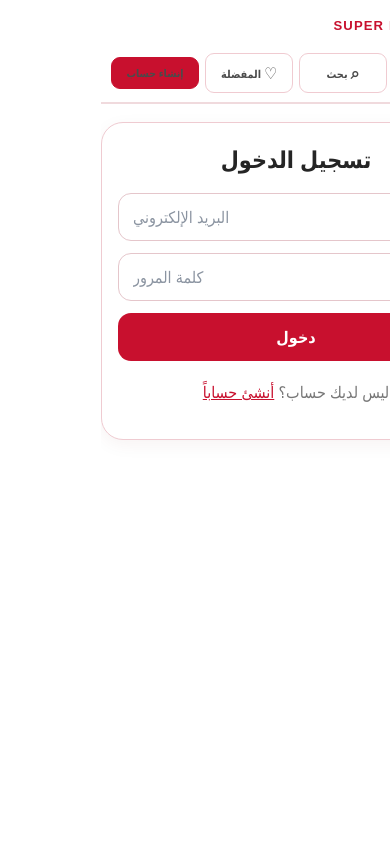
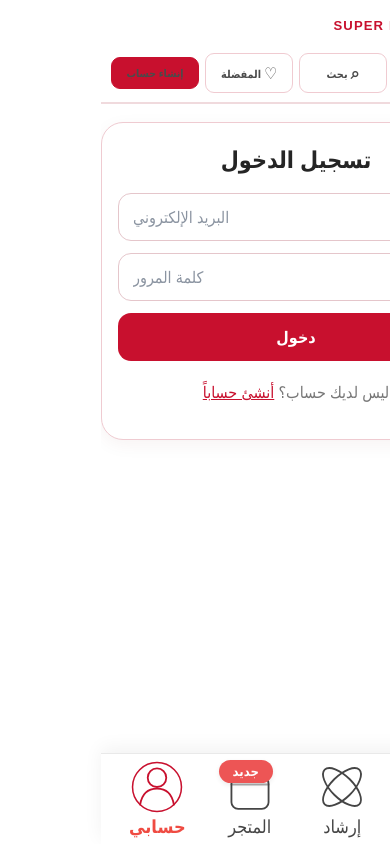
Before and after one commit to orvexdcb/Super_phone, a Next.js app in the folder SUPER_PHONE_starter/apps/web/: page /login in a window 390 px wide. Built offline with nearby package versions, Linux system fonts and the light colour scheme; no server answers.

Commit message:
Add fixed four-tab mobile bottom navigation
Add the reference-style fixed bottom navigation to mobile web and native Expo app with Account, Store, Guide and Home, active-tab styling and a New badge on Store. Preserve existing destinations and backend data.

```diff
--- a/SUPER_PHONE_starter/apps/web/app/layout.tsx
+++ b/SUPER_PHONE_starter/apps/web/app/layout.tsx
@@ -2,6 +2,7 @@ import type { Metadata, Viewport } from "next";
 import "./globals.css";
 import "./superphone-theme.css";
 import Header from "../components/Header";
+import BottomNavigation from "../components/BottomNavigation";
 import PWARegister from "../components/PWARegister";
 import { cookies } from "next/headers";
 
@@ -25,6 +26,7 @@ export default async function RootLayout({ children }: Readonly<{ children: Reac
         <Header />
         <PWARegister />
         {children}
+        <BottomNavigation />
       </body>
     </html>
   );
--- a/SUPER_PHONE_starter/apps/web/app/page.tsx
+++ b/SUPER_PHONE_starter/apps/web/app/page.tsx
@@ -35,7 +35,7 @@ export default async function Home({ searchParams }: { searchParams: SP }) {
         <div className="sp-mark-art" aria-hidden="true"><img src="/pwa-icon-192.png" alt="" /></div>
       </section>
 
-      <section className="sp-category-section">
+      <section id="sp-category-section" className="sp-category-section">
         <div className="sp-section-heading"><div><span className="sp-kicker">{lang==="en"?"EXPLORE":"استكشف"}</span><h2>{copy.categories}</h2></div><span className="sp-heading-mark">✦</span></div>
         <div className="sp-category-grid">
           {categories.map(category=><Link key={category.slug} href={"/?category="+encodeURIComponent(category.slug)+"#sp-search"} className="sp-category">
--- a/SUPER_PHONE_starter/apps/web/app/superphone-theme.css
+++ b/SUPER_PHONE_starter/apps/web/app/superphone-theme.css
@@ -444,3 +444,49 @@ button:focus-visible,a:focus-visible,input:focus-visible,select:focus-visible,te
 .sp-mark-art{background:#C8102E!important;border-color:#fff!important;box-shadow:0 12px 26px rgba(200,16,46,.18)!important;transform:none!important}
 .sp-mark-art img{width:100%;height:100%;object-fit:cover;border-radius:inherit}
 .sp-mark-art span,.sp-mark-art i{display:none!important}
+
+
+/* Mobile bottom navigation matching the SUPER PHONE reference */
+.sp-bottom-nav{display:none}
+@media(max-width:760px){
+  body{padding-bottom:calc(96px + env(safe-area-inset-bottom))!important}
+  .sp-bottom-nav{
+    position:fixed;z-index:80;left:0;right:0;bottom:0;width:100%;
+    display:grid;grid-template-columns:repeat(4,minmax(0,1fr));
+    align-items:center;min-height:88px;box-sizing:border-box;
+    padding:7px 10px calc(7px + env(safe-area-inset-bottom));
+    background:rgba(255,255,255,.985);border-top:1px solid #e9e9e9;
+    box-shadow:0 -5px 18px rgba(0,0,0,.055);
+    direction:ltr;
+    backdrop-filter:blur(12px)
+  }
+  .sp-bottom-nav-item{
+    min-width:0;min-height:72px;display:flex;flex-direction:column;
+    align-items:center;justify-content:center;gap:2px;
+    color:#454545!important;text-decoration:none!important;
+    -webkit-tap-highlight-color:transparent
+  }
+  .sp-bottom-nav-icon{position:relative;width:58px;height:52px;display:flex;align-items:center;justify-content:center}
+  .sp-bottom-nav-icon svg{display:block;width:54px;height:54px;overflow:visible}
+  .sp-bottom-nav-label{font-size:18px;line-height:1.25;color:#454545;font-weight:500;white-space:nowrap}
+  .sp-bottom-nav-item.is-active .sp-bottom-nav-label{color:#ef4b42;font-weight:700}
+  .sp-bottom-nav-new{
+    position:absolute;top:-1px;left:-2px;min-width:54px;
+    padding:4px 9px;border-radius:18px;background:#ed5555;color:#fff;
+    font-size:13px;font-weight:900;line-height:1.2;text-align:center;
+    box-shadow:0 2px 5px rgba(0,0,0,.08)
+  }
+  .sp-bottom-nav-item:active{opacity:.76}
+  /* Keep page content clear of the fixed bar */
+  .sp-home{padding-bottom:12px}
+}
+@media(max-width:380px){
+  .sp-bottom-nav{padding-left:4px;padding-right:4px}
+  .sp-bottom-nav-icon{width:50px}
+  .sp-bottom-nav-icon svg{width:48px;height:48px}
+  .sp-bottom-nav-label{font-size:16px}
+  .sp-bottom-nav-new{min-width:46px;font-size:11px;padding:3px 7px}
+}
+@media(min-width:761px){
+  body{padding-bottom:0!important}
+}
--- /dev/null
+++ b/SUPER_PHONE_starter/apps/web/components/BottomNavigation.tsx
@@ -0,0 +1,90 @@
+"use client";
+
+import Link from "next/link";
+import { usePathname } from "next/navigation";
+import { useEffect, useState } from "react";
+
+type TabIconProps = { name: "account" | "store" | "guide" | "home"; active: boolean };
+
+function TabIcon({ name, active }: TabIconProps) {
+  const color = active ? "#C8102E" : "#454545";
+  const common = { fill: "none", stroke: color, strokeWidth: 2.15, strokeLinecap: "round" as const, strokeLinejoin: "round" as const };
+  if (name === "account") {
+    return <svg viewBox="0 0 64 64" aria-hidden="true" {...common}>
+      <circle cx="32" cy="21" r="11" />
+      <path d="M12 53c2-12 9-19 20-19s18 7 20 19" />
+      <circle cx="32" cy="32" r="29" strokeWidth="1.8" />
+    </svg>;
+  }
+  if (name === "store") {
+    return <svg viewBox="0 0 64 64" aria-hidden="true" {...common}>
+      <path d="M23 22v-5c0-7 4-11 9-11s9 4 9 11v5" />
+      <rect x="10" y="20" width="44" height="38" rx="8" />
+      <path d="M10 29h44" opacity=".45" />
+    </svg>;
+  }
+  if (name === "guide") {
+    return <svg viewBox="0 0 64 64" aria-hidden="true" {...common}>
+      <ellipse cx="32" cy="32" rx="29" ry="13" transform="rotate(45 32 32)" />
+      <ellipse cx="32" cy="32" rx="29" ry="13" transform="rotate(-45 32 32)" />
+    </svg>;
+  }
+  return <svg viewBox="0 0 64 64" aria-hidden="true" {...common}>
+    <path d="M5 29 32 7l27 22" />
+    <path d="M12 26v31h40V26" />
+    <path d="M25 57V37h14v20" />
+  </svg>;
+}
+
+const items = [
+  { key: "account", label: "حسابي", en: "Account", ku: "هەژمار", href: "/account" },
+  { key: "store", label: "المتجر", en: "Store", ku: "فرۆشگا", href: "/#sp-category-section" },
+  { key: "guide", label: "إرشاد", en: "Guide", ku: "ڕێنمایی", href: "/buying-guide" },
+  { key: "home", label: "البداية", en: "Home", ku: "سەرەکی", href: "/" },
+] as const;
+
+export default function BottomNavigation() {
+  const pathname = usePathname();
+  const [hash, setHash] = useState("");
+
+  useEffect(() => {
+    const updateHash = () => setHash(window.location.hash);
+    updateHash();
+    window.addEventListener("hashchange", updateHash);
+    window.addEventListener("popstate", updateHash);
+    return () => {
+      window.removeEventListener("hashchange", updateHash);
+      window.removeEventListener("popstate", updateHash);
+    };
+  }, [pathname]);
+
+  const activeKey = pathname.startsWith("/account") || pathname === "/login" || pathname === "/signup"
+    ? "account"
+    : pathname.startsWith("/buying-guide") || pathname.startsWith("/guide")
+      ? "guide"
+      : pathname === "/" && hash === "#sp-category-section"
+        ? "store"
+        : "home";
+
+  return (
+    <nav className="sp-bottom-nav" aria-label="التنقل الرئيسي">
+      {items.map((item) => {
+        const active = activeKey === item.key;
+        return (
+          <Link
+            key={item.key}
+            href={item.href}
+            className={`sp-bottom-nav-item${active ? " is-active" : ""}`}
+            aria-current={active ? "page" : undefined}
+          >
+            <span className="sp-bottom-nav-icon">
+              <TabIcon name={item.key} active={active} />
+              {item.key === "store" && <span className="sp-bottom-nav-new">جديد</span>}
+            </span>
+            <span className="sp-bottom-nav-label">{item.label}</span>
+          </Link>
+        );
+      })}
+    </nav>
+  );
+}
```
Also changed, not shown: 1 other file (tests, documents, lock files or other folders).
